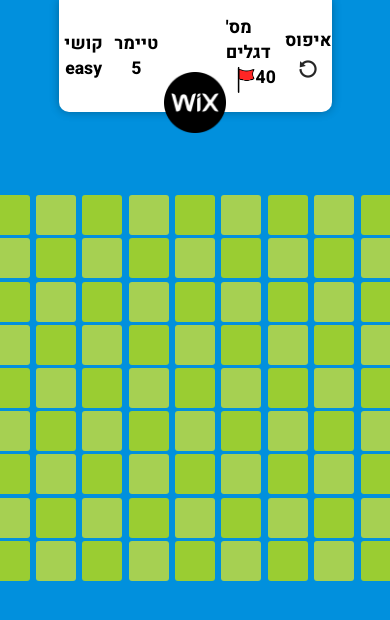
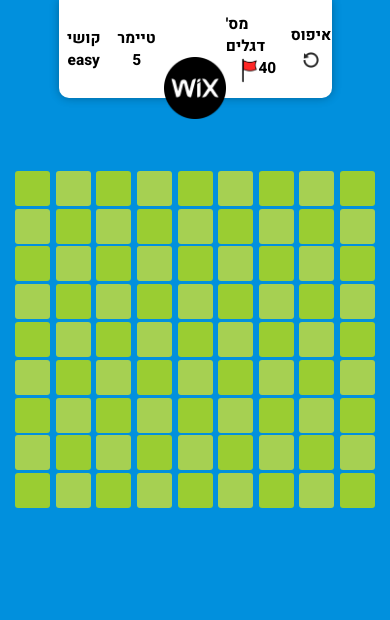
Before and after one commit to hadarza/Minesweeper, a React (Create React App) app: page / in a window 390 px wide. Shown: the top 620 px of the page. Built offline with nearby package versions, Linux system fonts and the light colour scheme.

Commit message:
responsive to phone

```diff
--- a/src/scss/pages/_DashBoardGame.scss
+++ b/src/scss/pages/_DashBoardGame.scss
@@ -17,6 +17,6 @@ p{
     background-color: $blue;
 }
 
-@media screen and (max-width:992px){
-  body{font-size: 8px !important;}
+@media only screen and (max-width:600px){
+  body,html{font-size: 14px !important;}
 }
```
